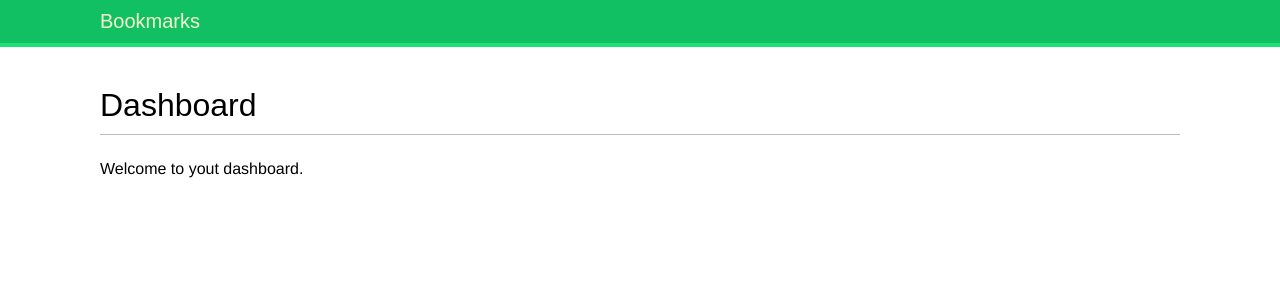
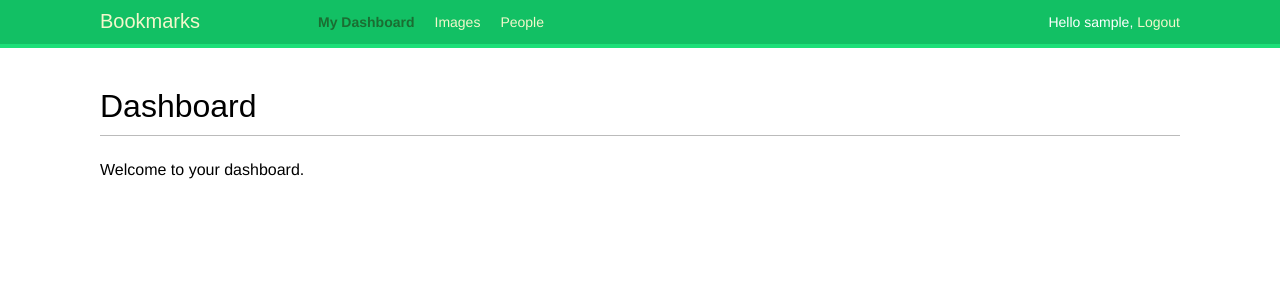
Before and after one commit to Alm4my/bookmarks, a Django app: page /account/ in a window 1280 px wide. Shown: the top 300 px of the page. Run offline with Django 3.2, Linux system fonts and the light colour scheme; the visitor is signed in with stand-in values (Sample User, id 1); some web fonts are replaced.

Commit message:
Add login and logout based on the view classes in django.contrib.auth (LoginView/LogoutView) and created template matching the default values in the registration folder

```diff
--- a/account/views.py
+++ b/account/views.py
@@ -1,36 +1,8 @@
-from django.contrib.auth import authenticate, login
 from django.contrib.auth.decorators import login_required
-from django.http import HttpResponse
 from django.shortcuts import render
 
+
 # Create your views here.
-from account.forms import LoginForm
-
-
 @login_required
 def dashboard(request):
     return render(request, 'account/dashboard.html', {'section': 'dashboard'})
-
-
-def user_login(request):
-    if request.method == 'POST':
-        form = LoginForm(request.POST)
-        if form.is_valid():
-            cd = form.cleaned_data
-            user = authenticate(request,
-                                username=cd['username'],
-                                password=cd['password'],
-                                )
-            if user is not None:
-                if user.is_active:
-                    login(request, user)
-                    return HttpResponse('Authenticated Successfully')
-                else:
-                    return HttpResponse('Disabled Account')
-            else:
-                return HttpResponse('Invalid Credentials')
-
-    else:
-        form = LoginForm()
-
-    return render(request, 'account/login.html', {'form': form})
--- a/bookmarks/settings.py
+++ b/bookmarks/settings.py
@@ -31,13 +31,13 @@ ALLOWED_HOSTS = []
 # Application definition
 
 INSTALLED_APPS = [
+    'account.apps.AccountConfig',
     'django.contrib.admin',
     'django.contrib.auth',
     'django.contrib.contenttypes',
     'django.contrib.sessions',
     'django.contrib.messages',
     'django.contrib.staticfiles',
-    'account.apps.AccountConfig',
 ]
 
 MIDDLEWARE = [
@@ -104,7 +104,7 @@ AUTH_PASSWORD_VALIDATORS = [
 # AUTH
 LOGIN_REDIRECT_URL = 'dashboard'
 LOGIN_URL = 'login'
-LOGOUT_REDIRECT_URL = 'logout'
+# LOGOUT_REDIRECT_URL = 'login'
 
 
 # Internationalization
--- a/templates/account/dashboard.html
+++ b/templates/account/dashboard.html
@@ -5,5 +5,5 @@ Dashboard
 
 {% block content %}
     <h1>Dashboard</h1>
-    <p>Welcome to yout dashboard.</p>
+    <p>Welcome to your dashboard.</p>
 {% endblock %}
--- a/templates/base.html
+++ b/templates/base.html
@@ -9,6 +9,28 @@
 <body>
     <div id="header">
         <span class="logo">Bookmarks</span>
+        {% if request.user.is_authenticated %}
+            <ul class="menu">
+                <li {% if section == 'dashboard' %} class="selected" {% endif %} >
+                    <a href="{% url 'dashboard' %}">My Dashboard</a>
+                </li>
+                <li {% if section == 'images' %} class="selected" {% endif %} >
+                    <a href="#">Images</a>
+                </li>
+                <li {% if section == 'people' %} class="selected" {% endif %} >
+                    <a href="#">People</a>
+                </li>
+            </ul>
+        {% endif %}
+
+        <span class="user">
+            {% if request.user.is_authenticated %}
+                Hello {{ request.user.username }},
+                <a href="{% url 'logout' %}">Logout</a>
+            {% else %}
+                <a href="{% url 'login' %}">Login</a>
+            {% endif %}
+        </span>
     </div>
     <div id="content">
         {% block content %}
```
Also changed, not shown: templates/account/login.html (deleted, +0 -16 lines), templates/registration/logged_out.html (renamed from templates/registration/logout.html).
